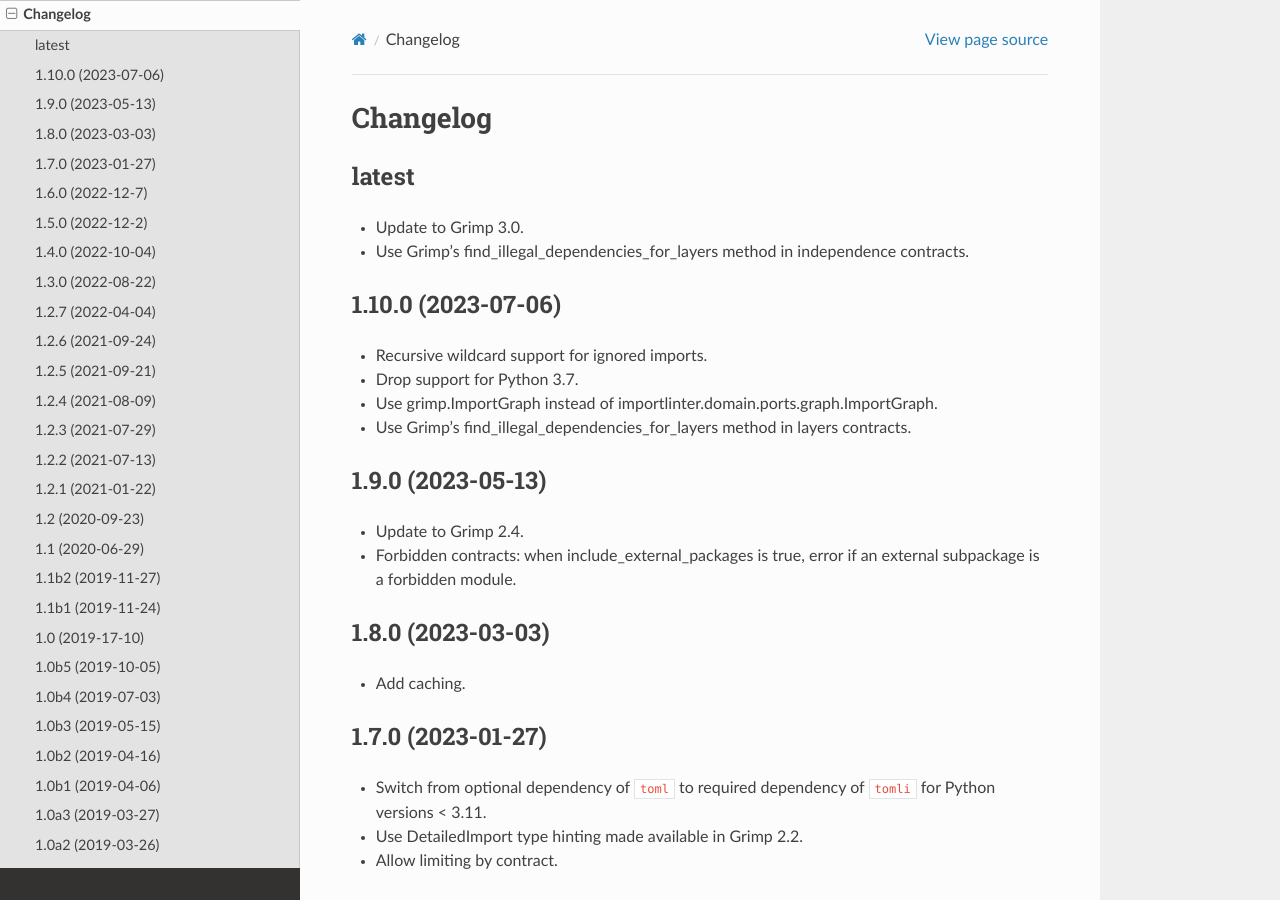
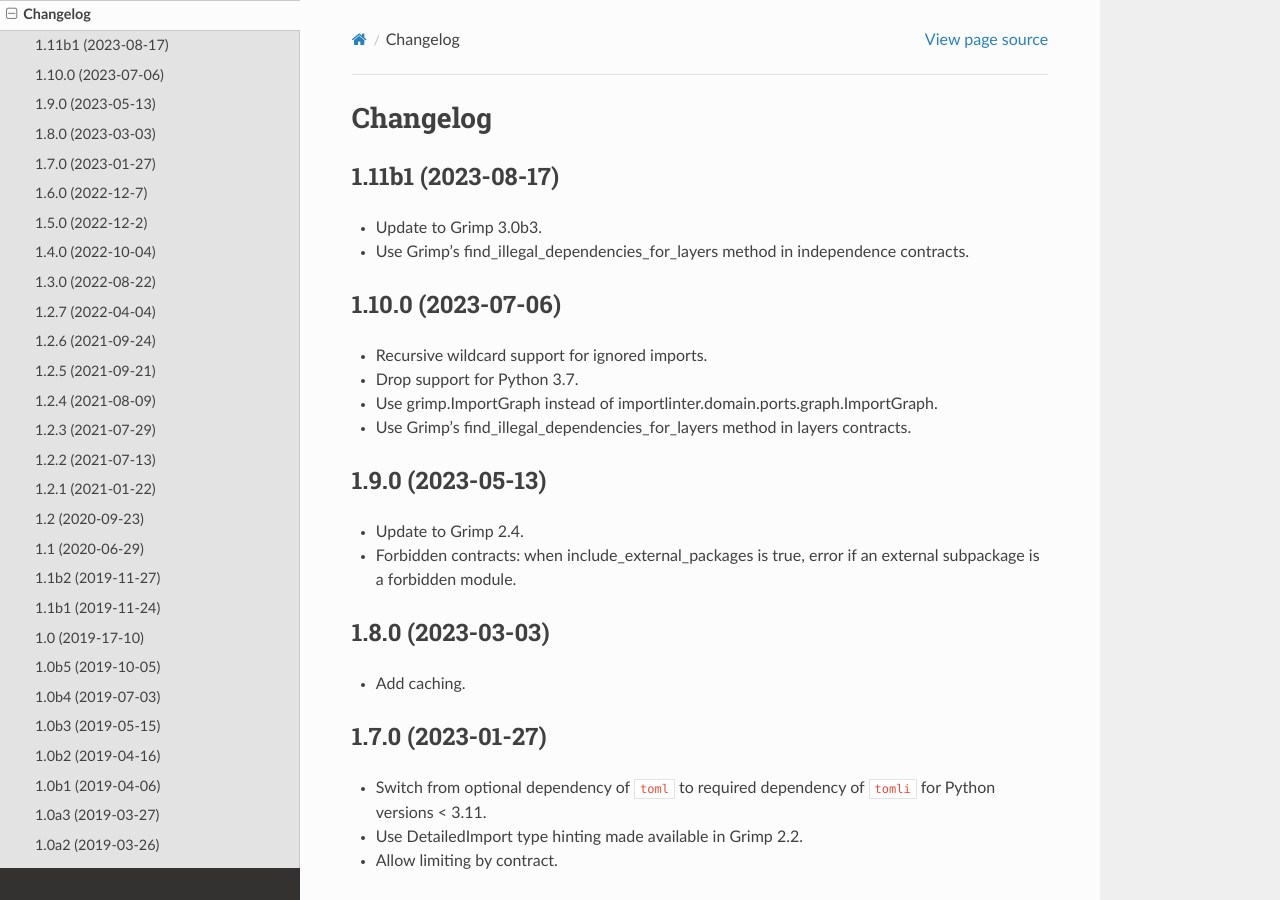
Before and after one commit to seddonym/import-linter, a Sphinx documentation site: the page built from docs/changelog.rst, in a window 1280 px wide and 900 px high. Built offline with Sphinx 7.4.7 and the Read the Docs theme 2.0.0, drawn with Linux system fonts in a browser that asks for light colours.

Commit message:
Release v1.11b1

```diff
--- a/CHANGELOG.rst
+++ b/CHANGELOG.rst
@@ -1,10 +1,10 @@
 Changelog
 =========
 
-latest
-------
+1.11b1 (2023-08-17)
+-------------------
 
-* Update to Grimp 3.0.
+* Update to Grimp 3.0b3.
 * Use Grimp's find_illegal_dependencies_for_layers method in independence contracts.
 
 1.10.0 (2023-07-06)
--- a/docs/conf.py
+++ b/docs/conf.py
@@ -27,7 +27,7 @@ author = 'David Seddon'
 # The short X.Y version
 version = ''
 # The full version, including alpha/beta/rc tags
-release = '1.10.0'
+release = '1.11b1'
 
 
 # -- General configuration ---------------------------------------------------
--- a/pyproject.toml
+++ b/pyproject.toml
@@ -4,7 +4,7 @@ build-backend = "setuptools.build_meta"
 
 [project]
 name = "import-linter"
-version = "1.10.0"
+version = "1.11b1"
 license = {text = "BSD 2-Clause License"}
 description = "Enforces rules for the imports within and between Python packages."
 authors = [
--- a/src/importlinter/__init__.py
+++ b/src/importlinter/__init__.py
@@ -1,4 +1,4 @@
-__version__ = "1.10.0"
+__version__ = "1.11b1"
 
 from .application import output  # noqa
 from .domain import fields  # noqa
```
Also changed, not shown: 1 other file.
